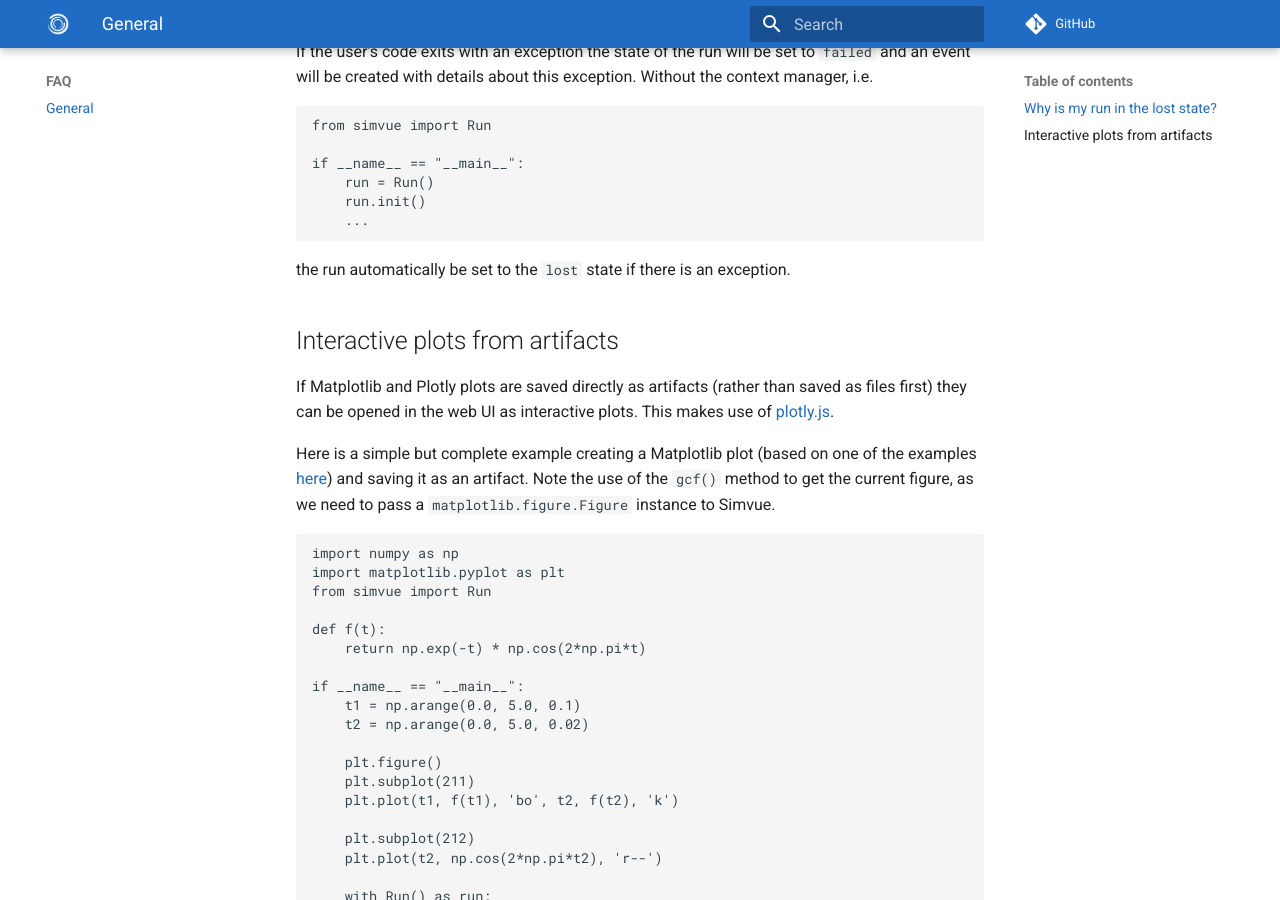
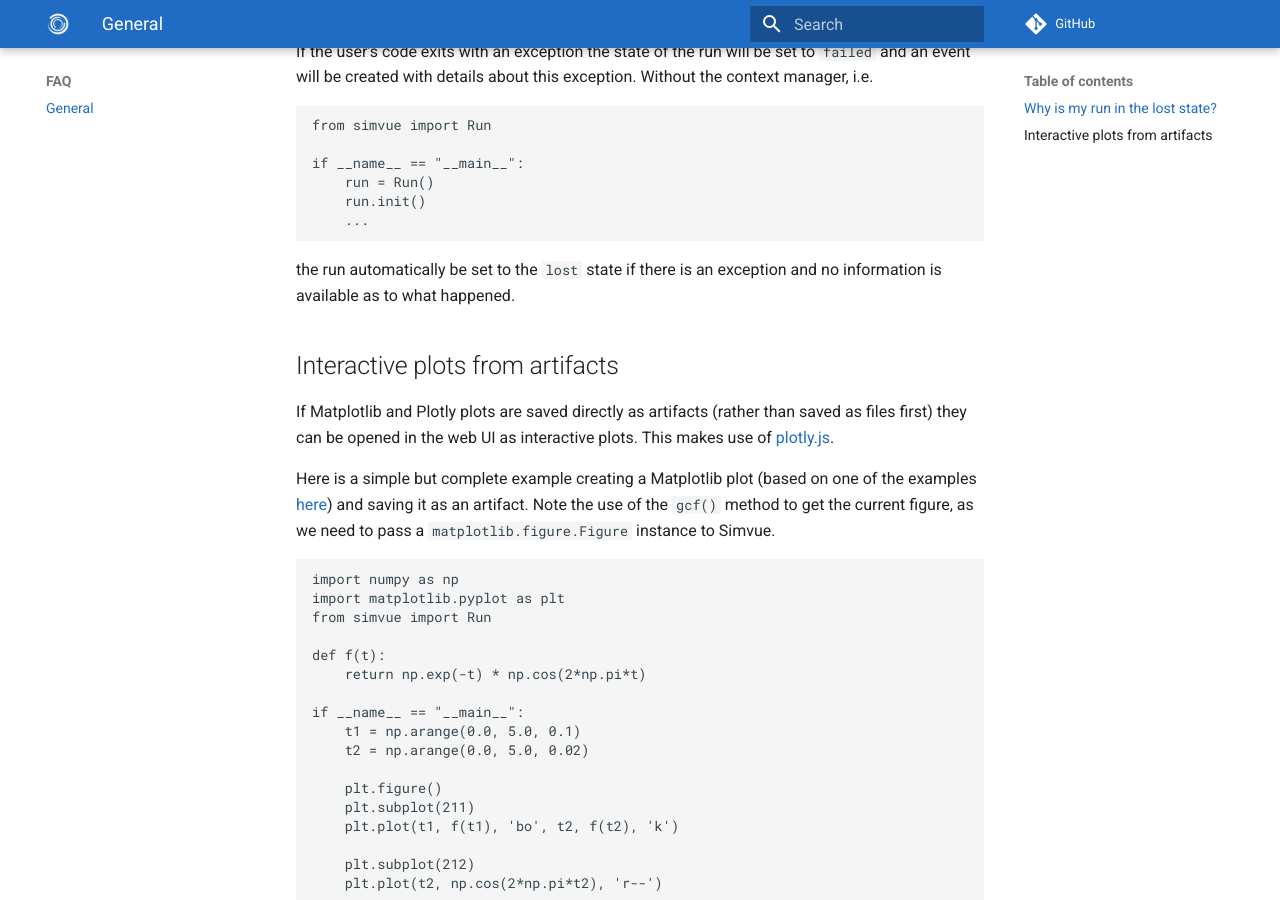
Before and after one commit to simvue-io/docs, an MkDocs documentation site: the page built from docs/faq/general.md, in a window 1280 px wide and 900 px high, scrolled down 484 px. Built offline with MkDocs 1.6.1 and Material for MkDocs 9.7.7, drawn with Linux system fonts in a browser that asks for light colours.

Commit message:
Minor improvement

````diff
--- a/docs/faq/general.md
+++ b/docs/faq/general.md
@@ -21,7 +21,7 @@ if __name__ == "__main__":
     run.init()
     ...
 ```
-the run automatically be set to the `lost` state if there is an exception.
+the run automatically be set to the `lost` state if there is an exception and no information is available as to what happened.
 
 ## Interactive plots from artifacts
 If Matplotlib and Plotly plots are saved directly as artifacts (rather than saved as files first) they can be opened in the web UI as interactive plots. This makes use of [plotly.js](https://plotly.com/javascript/).
````
